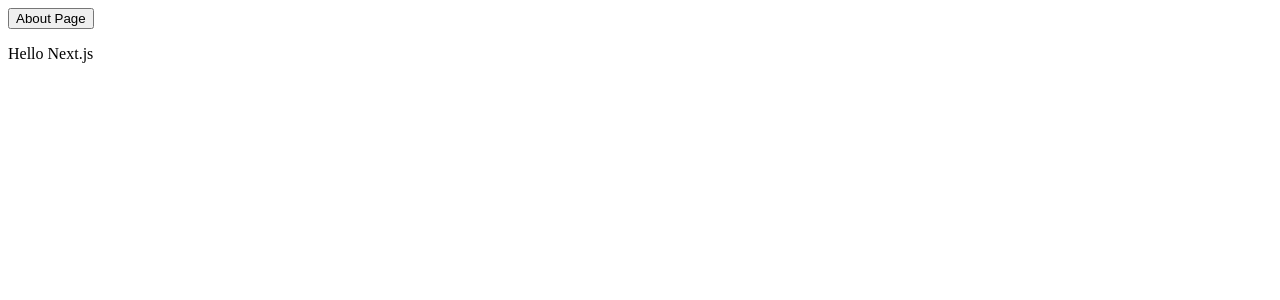
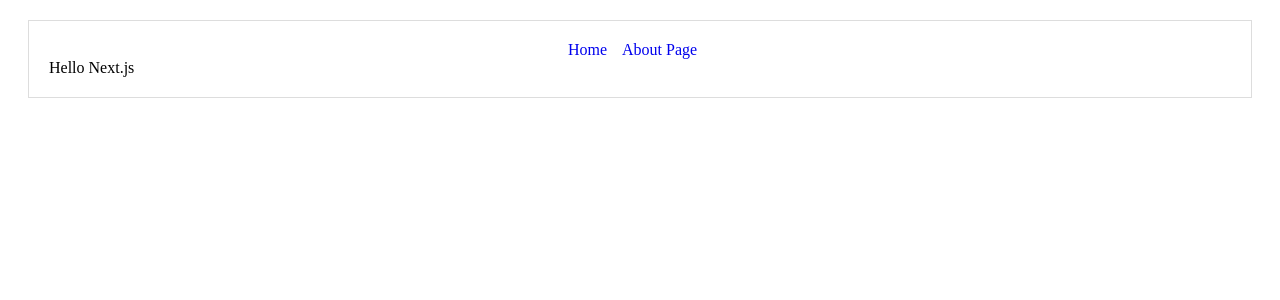
Before and after one commit to chicrock/next-practice, a Next.js app: page / in a window 1280 px wide. Shown: the top 300 px of the page. Built offline with nearby package versions, Linux system fonts and the light colour scheme.

Commit message:
Using Shared Components. Layout

```diff
--- /dev/null
+++ b/components/header.js
@@ -0,0 +1,26 @@
+import Link from "next/link";
+
+const headerStyle = {
+  display: "flex",
+  flexDirection: "row",
+  justifyContent: "center",
+  alignItems: "center",
+};
+
+const linkStyle = {
+  marginRight: 15,
+  textDecoration: "none",
+};
+
+const Header = () => (
+  <div style={headerStyle}>
+    <Link href="/">
+      <a style={linkStyle}>Home</a>
+    </Link>
+    <Link href="/about">
+      <a style={linkStyle}>About Page</a>
+    </Link>
+  </div>
+);
+
+export default Header;
--- /dev/null
+++ b/layouts/MyLayout.js
@@ -0,0 +1,16 @@
+import Header from "../components/header";
+
+const layoutStyle = {
+  padding: 20,
+  margin: 20,
+  border: "1px solid #ddd",
+};
+
+const Layout = ({ children }) => (
+  <div style={layoutStyle}>
+    <Header />
+    {children}
+  </div>
+);
+
+export default Layout;
--- a/pages/index.js
+++ b/pages/index.js
@@ -1,12 +1,9 @@
-import Link from "next/link";
+import Layout from "../layouts/MyLayout";
 
 const Index = () => (
-  <div>
-    <Link href="/about">
-      <button>About Page</button>
-    </Link>
-    <p>Hello Next.js</p>
-  </div>
+  <Layout>
+    <div>Hello Next.js</div>
+  </Layout>
 );
 
 export default Index;
```
Also changed, not shown: pages/about.js (+5 -3 lines).
